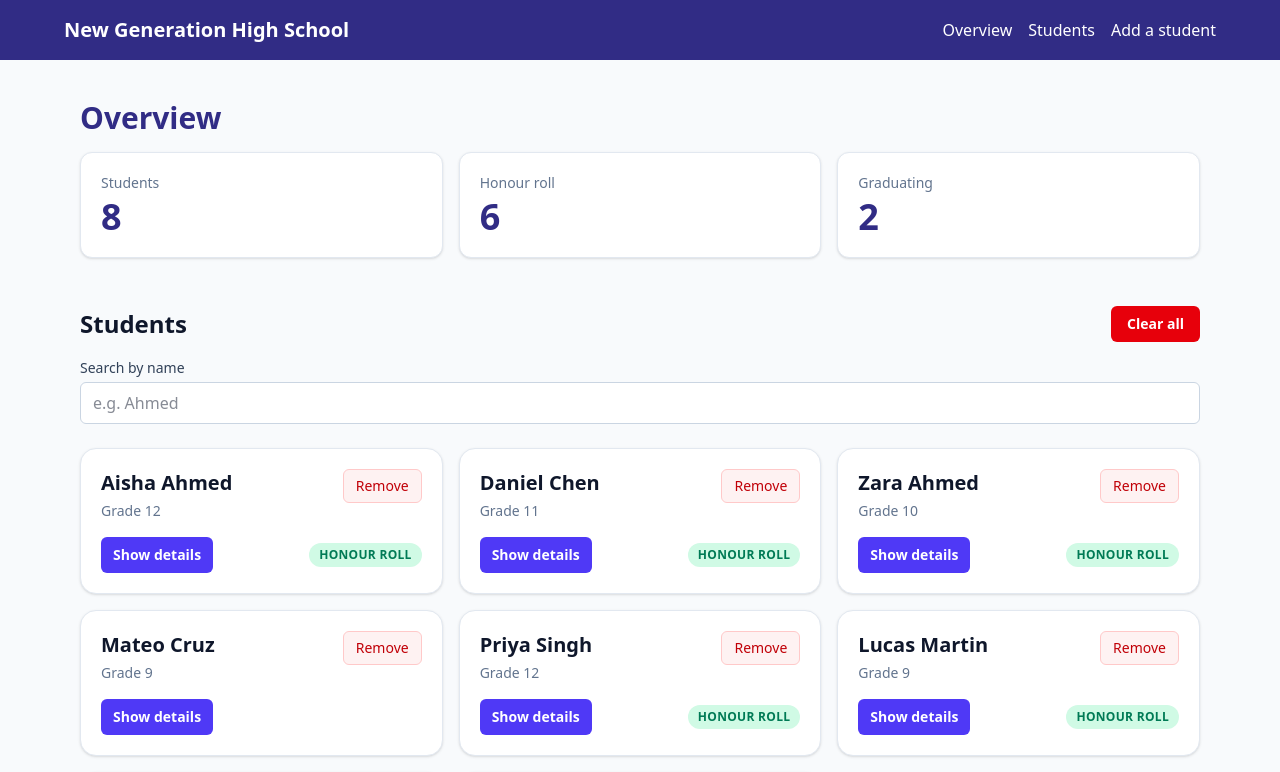
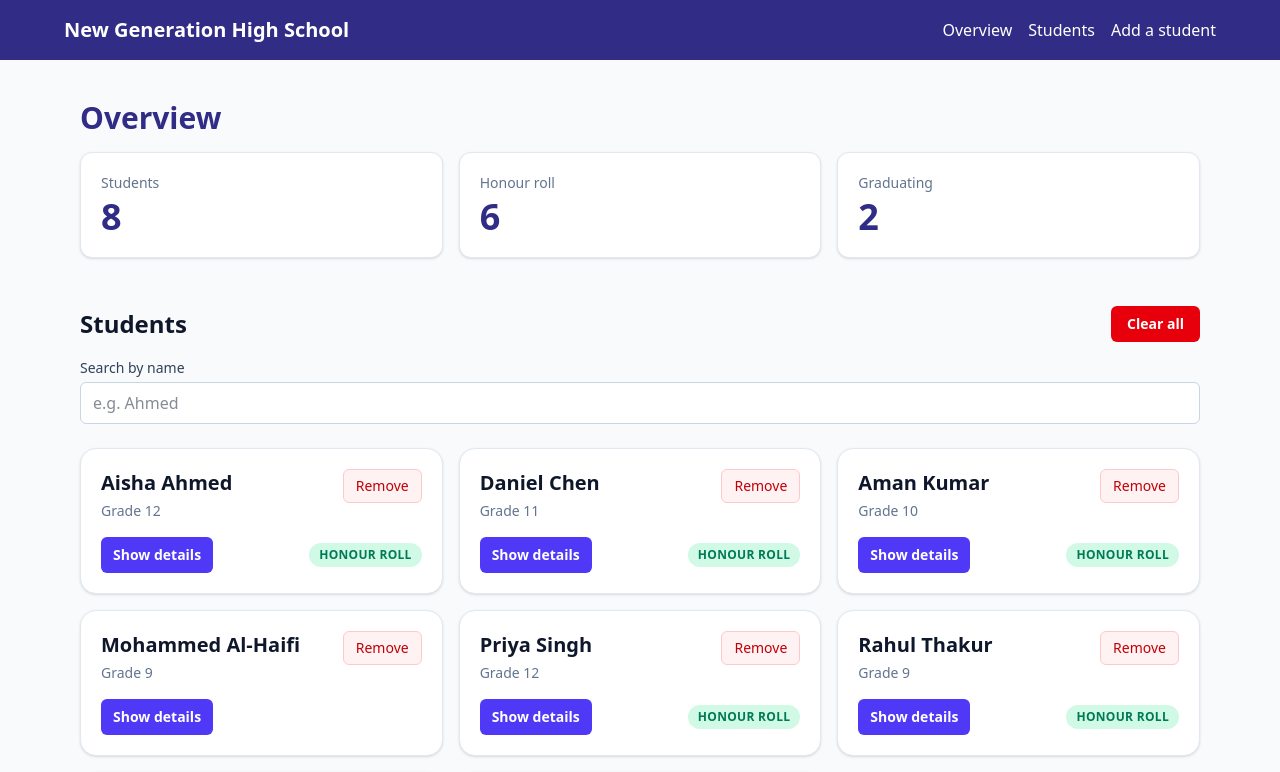
Before and after one commit to rahulisbest7o5-boop/Studentportal, a Next.js app: page / in a window 1280 px wide. Shown: the top 772 px of the page. Built offline with nearby package versions, Linux system fonts and the light colour scheme.

Commit message:
added group member names to the data lol

```diff
--- a/data/students.ts
+++ b/data/students.ts
@@ -19,10 +19,10 @@ export interface Student {
 export const students: Student[] = [
   { id: 1, firstName: "Aisha", lastName: "Ahmed", grade: 12, average: 94 },
   { id: 2, firstName: "Daniel", lastName: "Chen", grade: 11, average: 87 },
-  { id: 3, firstName: "Zara", lastName: "Ahmed", grade: 10, average: 82 },
-  { id: 4, firstName: "Mateo", lastName: "Cruz", grade: 9, average: 76 },
+  { id: 3, firstName: "Aman", lastName: "Kumar", grade: 10, average: 82 },
+  { id: 4, firstName: "Mohammed", lastName: "Al-Haifi", grade: 9, average: 76 },
   { id: 5, firstName: "Priya", lastName: "Singh", grade: 12, average: 91 },
-  { id: 6, firstName: "Lucas", lastName: "Martin", grade: 9, average: 88 },
-  { id: 7, firstName: "Emma", lastName: "Johnson", grade: 10, average: 79 },
+  { id: 6, firstName: "Rahul", lastName: "Thakur", grade: 9, average: 88 },
+  { id: 7, firstName: "Henry", lastName: "Nguyen", grade: 10, average: 79 },
   { id: 8, firstName: "Noah", lastName: "Brown", grade: 11, average: 85 },
 ];
```
